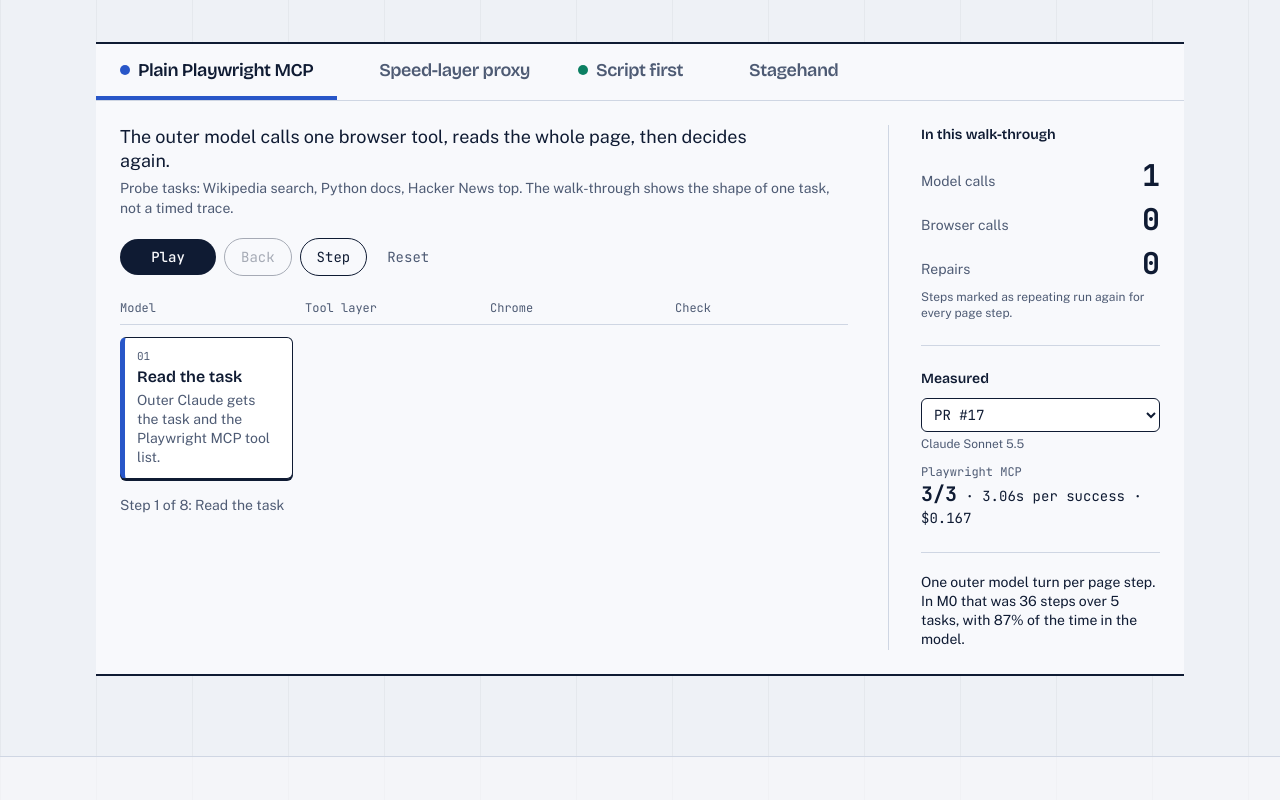
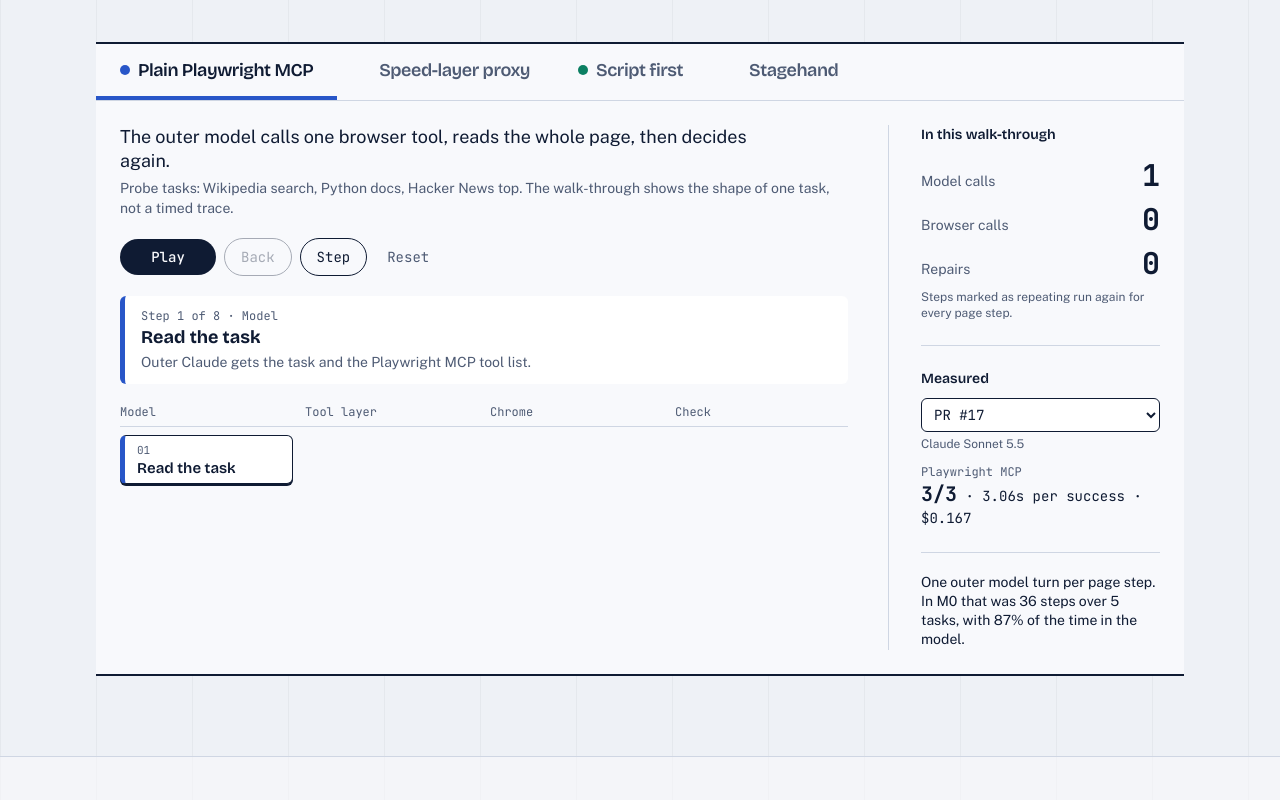
Before and after one commit to advcode118/alexs-computeruseoptimisation, a Next.js app: page / in a window 1280 px wide. Shown: the part 3640-4440 px from the top of the page. Built offline with nearby package versions, Linux system fonts and the light colour scheme.

Commit message:
Keep the current demo step in view

```diff
--- a/app/components/run-demo.tsx
+++ b/app/components/run-demo.tsx
@@ -1,6 +1,6 @@
 "use client";
 
-import { Component } from "react";
+import { Component, createRef } from "react";
 import {
   armMeta,
   type DemoArm,
@@ -50,6 +50,7 @@ function latestProbe(demo: DemoArm, probes: Probe[]): ProbeId {
 export default class RunDemo extends Component<Props, State> {
   private timer: ReturnType<typeof setInterval> | null = null;
   private reducedMotion = false;
+  private list = createRef<HTMLOListElement>();
 
   constructor(props: Props) {
     super(props);
@@ -64,6 +65,15 @@ export default class RunDemo extends Component<Props, State> {
 
   componentDidMount() {
     this.reducedMotion = window.matchMedia("(prefers-reduced-motion: reduce)").matches;
+  }
+
+  componentDidUpdate(_props: Props, previous: State) {
+    if (this.state.shown > previous.shown && this.state.demoIndex === previous.demoIndex) {
+      const latest = this.list.current?.lastElementChild;
+      if (latest && latest.getBoundingClientRect().bottom > window.innerHeight) {
+        latest.scrollIntoView({ block: "nearest", behavior: this.reducedMotion ? "auto" : "smooth" });
+      }
+    }
   }
 
   componentWillUnmount() {
@@ -223,19 +233,33 @@ export default class RunDemo extends Component<Props, State> {
               ) : null}
             </div>
 
-            <div className="mt-6 hidden grid-cols-4 gap-3 border-b border-rule pb-2 font-mono text-xs text-mute md:grid">
+            {current ? (
+              <div
+                aria-live="polite"
+                className="mt-5 min-h-[5.5rem] rounded-md border-l-[5px] bg-white px-4 py-3"
+                style={{ borderColor: accent }}
+              >
+                <p className="font-mono text-xs text-mute">
+                  Step {shown} of {steps.length} · {lanes.find((lane) => lane.id === current.lane)?.label}
+                </p>
+                <p className="mt-0.5 font-display text-lg leading-tight font-bold">{current.title}</p>
+                <p className="mt-1 text-sm leading-snug text-mute">{current.detail}</p>
+              </div>
+            ) : null}
+
+            <div className="mt-5 hidden grid-cols-4 gap-3 border-b border-rule pb-1.5 font-mono text-xs text-mute md:grid">
               {lanes.map((lane) => (
                 <span key={lane.id}>{lane.label}</span>
               ))}
             </div>
-            <ol className="mt-3 grid gap-2 md:grid-cols-4 md:gap-x-3" aria-live="polite">
+            <ol ref={this.list} className="mt-2 grid gap-1.5 md:grid-cols-4 md:gap-x-3">
               {visible.map((step, index) => {
                 const latest = index === visible.length - 1;
 
                 return (
                   <li
                     key={`${demo.id}-${step.title}-${index}`}
-                    className={`step-enter md:col-span-1 ${laneColumn[step.lane]} rounded-md border px-3 py-2.5 ${
+                    className={`step-enter md:col-span-1 ${laneColumn[step.lane]} rounded-md border px-3 py-1.5 ${
                       latest ? "border-ink bg-white shadow-[0_2px_0_0_var(--color-ink)]" : "border-rule bg-white/60"
                     }`}
                     style={{ gridRow: index + 1, borderLeft: latest ? `5px solid ${accent}` : undefined }}
@@ -246,16 +270,11 @@ export default class RunDemo extends Component<Props, State> {
                       {step.repeats ? <span className="text-ink">repeats each page step</span> : null}
                       {step.branch === "repair" ? <span className="text-stop">only on a failed check</span> : null}
                     </p>
-                    <p className="mt-0.5 font-display text-base leading-tight font-semibold">{step.title}</p>
-                    {latest ? <p className="mt-1 text-sm leading-snug text-mute">{step.detail}</p> : null}
+                    <p className="font-display text-[15px] leading-tight font-semibold">{step.title}</p>
                   </li>
                 );
               })}
             </ol>
-            <p className="mt-4 text-sm text-mute">
-              Step {shown} of {steps.length}
-              {current ? `: ${current.title}` : ""}
-            </p>
           </div>
 
           <aside className="min-w-0 border-t border-rule pt-6 lg:border-t-0 lg:border-l lg:pt-0 lg:pl-8">
```
